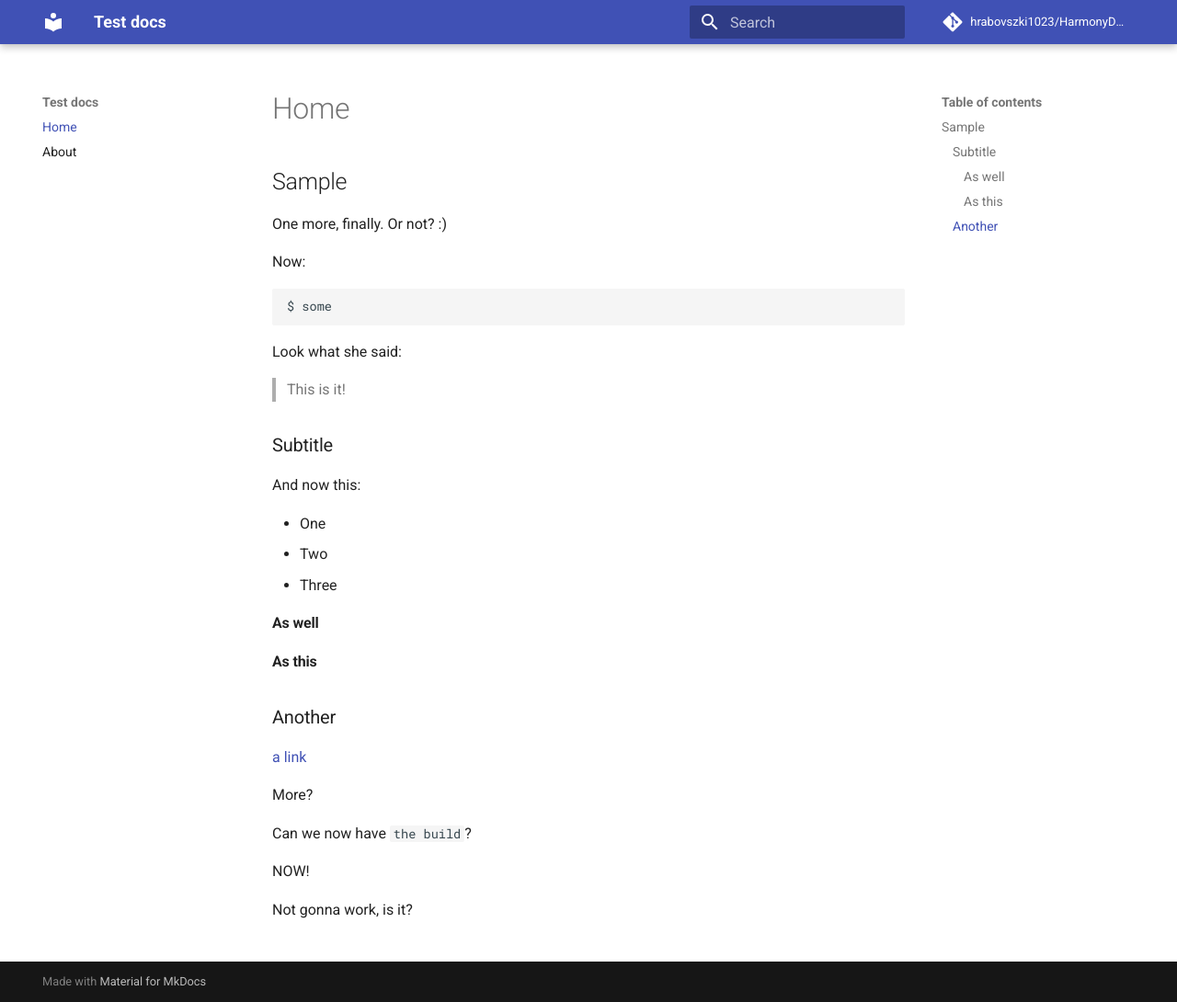
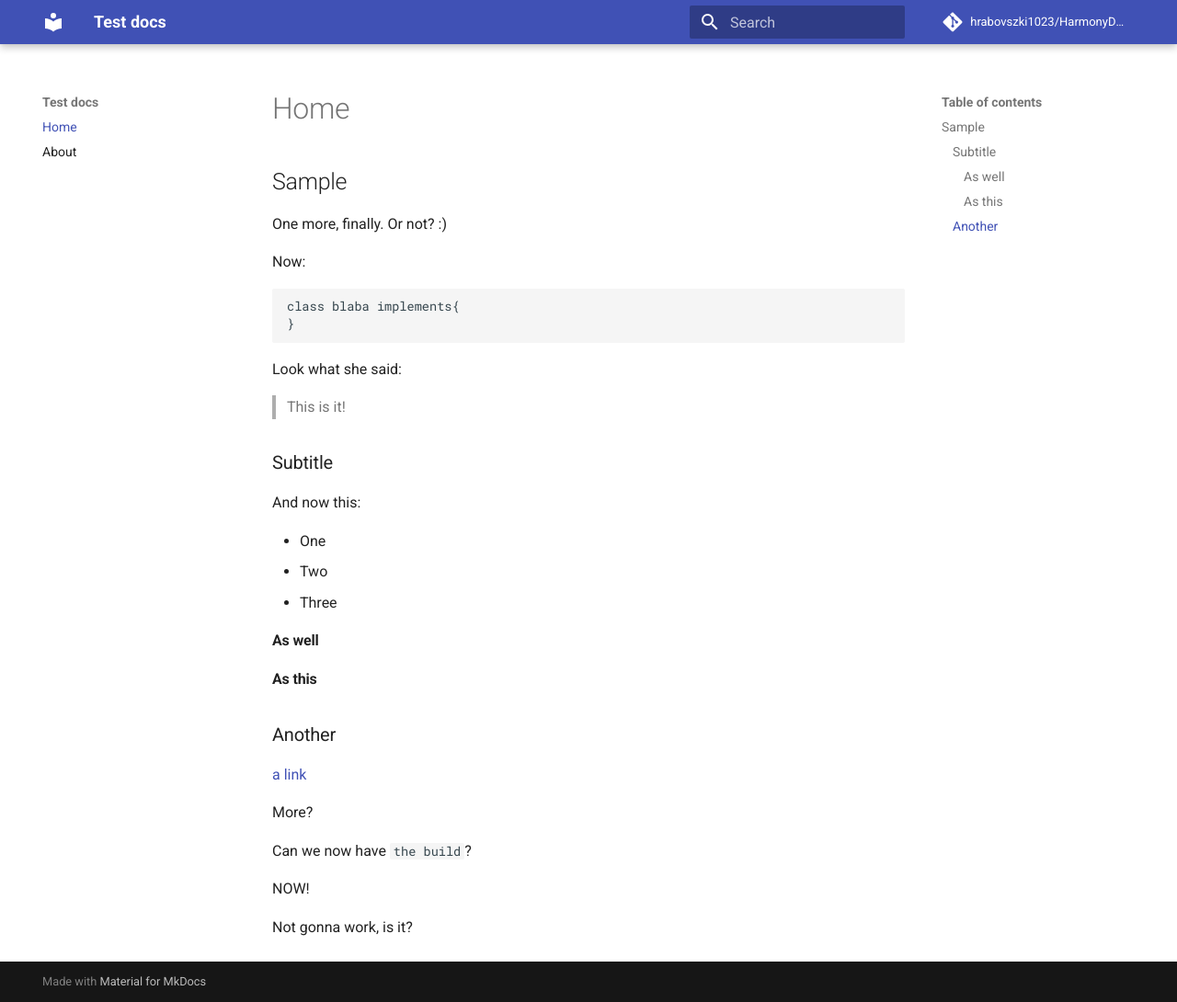
Before and after one commit to Hrabovszki1023/HarmonyDocs, an MkDocs documentation site: the page built from docs/index.md, in a window 1280 px wide and 1090 px high. Shown: the whole window at 92% size. Built offline with MkDocs 1.6.1 and Material for MkDocs 9.7.7, drawn with Linux system fonts in a browser that asks for light colours; comment, search, counter and statistics services are not loaded.

Commit message:
Update index.md

````diff
--- a/docs/index.md
+++ b/docs/index.md
@@ -4,8 +4,9 @@ One more, finally. Or not? :)
 
 Now:
 
-```
-$ some
+```java
+class blaba implements{
+}
 ```
 
 Look what she said:
````
